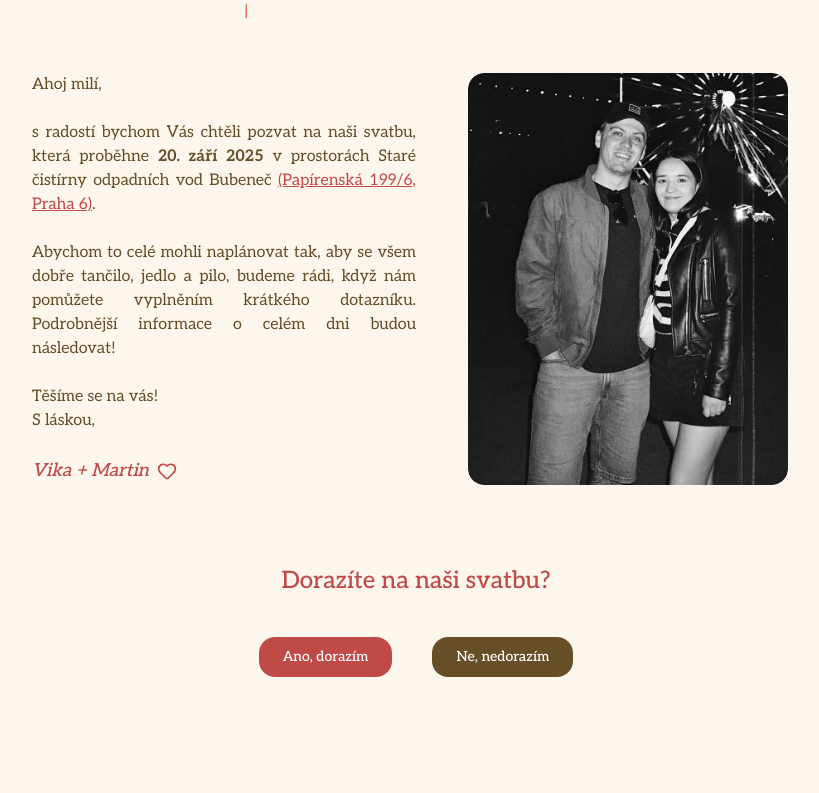
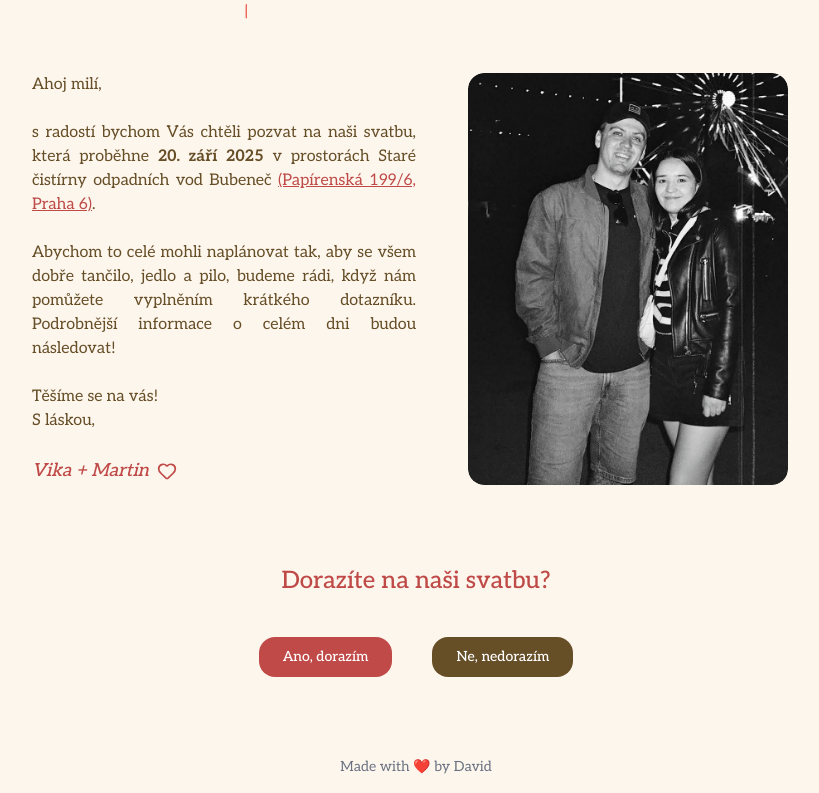
Before and after one commit to david-stafa/palmovi-wedding, a Next.js app: page / in a window 1280 px wide. Shown: the part 387-1180 px from the top of the page, without its empty margins (224-1043 px from the left). Before the commit the page ends 1144 px from the top, so only its background shows below. Built offline with nearby package versions, Linux system fonts and the light colour scheme.

Commit message:
feat: add my name

```diff
--- a/app/page.tsx
+++ b/app/page.tsx
@@ -205,6 +205,9 @@
         </motion.div>
       </motion.div>
       <Form isVisible={isFormVisible} setIsVisible={setIsFormVisible} />
+      <div className="text-center text-sm text-gray-500 mt-10 mb-4">
+        Made with ❤️ by David
+      </div>
     </motion.div>
   );
 }
```
